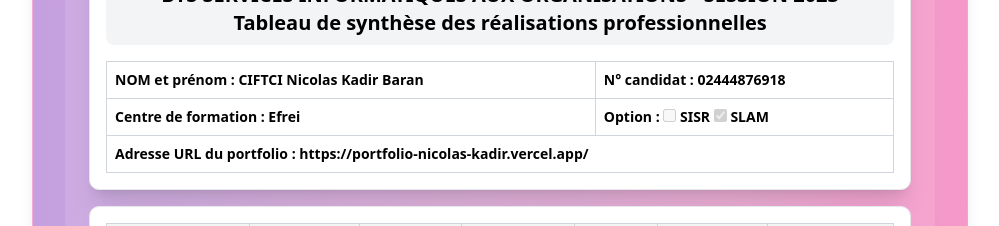
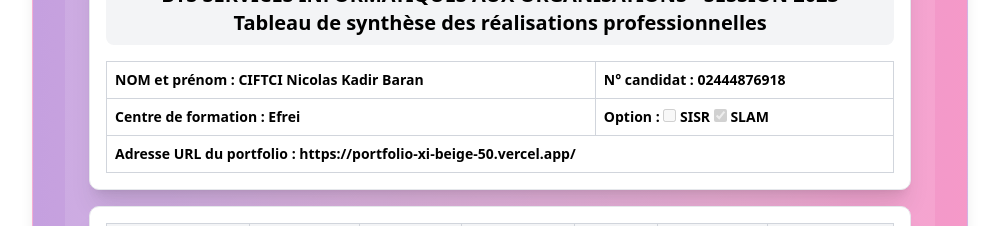
Before and after one commit to Nicolas-Kadir-Efrei/Portfolio, a Next.js app: page / in a window 1280 px wide. Shown: the part 6140-6366 px from the top of the page, without its empty margins (272-1271 px from the left). Built offline with nearby package versions, Linux system fonts and the light colour scheme.

Commit message:
Correction de l'URL du portfolio dans le tableau E5

```diff
--- a/src/components/e5.jsx
+++ b/src/components/e5.jsx
@@ -93,7 +93,7 @@ export default function E5Section() {
                               </td>
                             </tr>
                             <tr>
-                              <td className="border border-gray-300 p-2 font-bold" colSpan="2">Adresse URL du portfolio : https://portfolio-nicolas-kadir.vercel.app/</td>
+                              <td className="border border-gray-300 p-2 font-bold" colSpan="2">Adresse URL du portfolio : https://portfolio-xi-beige-50.vercel.app/</td>
                             </tr>
                           </tbody>
                         </table>
```
